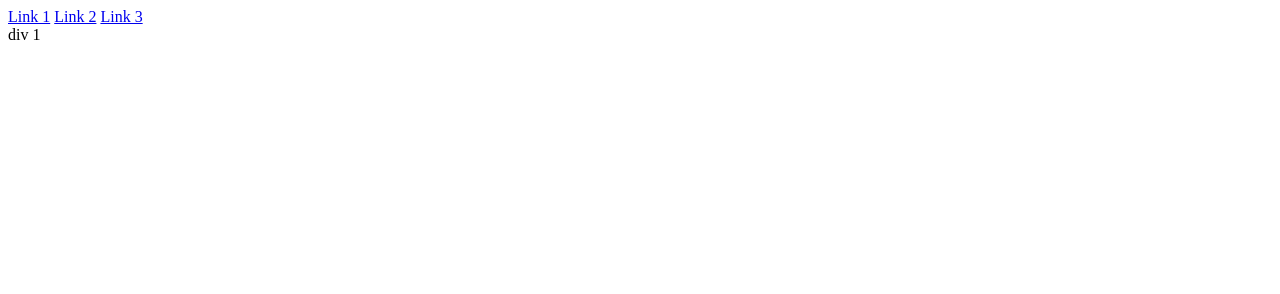
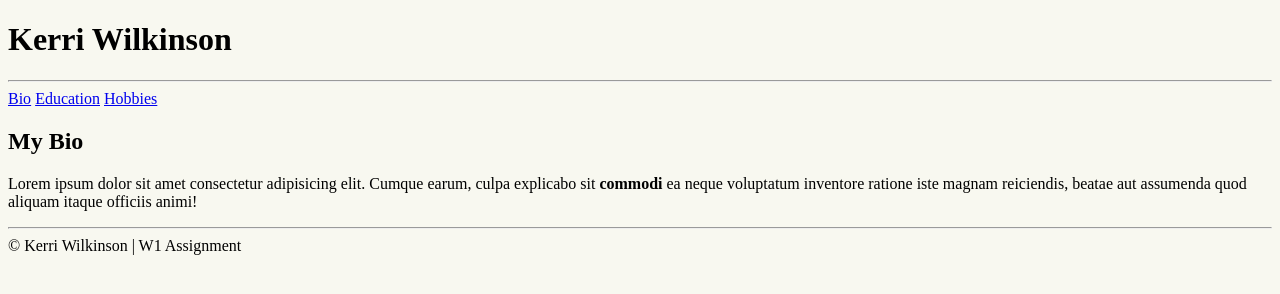
Before and after one commit to curry7455/CSS, a plain HTML site: page Week1/index.html in a window 1280 px wide. Drawn offline with Linux system fonts and the light colour scheme.

Commit message:
homiework

```diff
--- a/Week1/index.html
+++ b/Week1/index.html
@@ -5,22 +5,43 @@
     <meta name="viewport" content="width=device-width, initial-scale=1.0">
     <title>Document</title>
     <style>
+        body{
+            background-color: #f8f8f0;}
         .hide{
             display:none;
         }
 
 
     </style>
+
 </head>
 <body>
+    <h1>Kerri Wilkinson</h1>
+    <hr>
     <div id="nav">
-        <a href="#">Link 1</a>
-        <a href="#">Link 2</a>
-        <a href="#">Link 3</a>
+        <a href="#">Bio</a>
+        <a href="#">Education</a>
+        <a href="#">Hobbies</a>
     </div>
-    <div id="1" class="section">div 1</div>
-    <div id="2" class="section hide">div 2</div>
-    <div id="3" class="section hide">div 3</div>
+    <div id="main">
+        <div id="bio" class="section">
+            <h2>My Bio</h2>
+            <p>Lorem ipsum dolor sit amet consectetur adipisicing elit. Cumque earum, culpa explicabo sit <b>commodi</b> ea neque voluptatum inventore ratione iste magnam reiciendis, beatae aut assumenda quod aliquam itaque officiis animi!</p>
+        </div>
+        <div id="ed" class="section hide">
+            <h2>Education</h2>
+            <p>Lorem ipsum dolor sit amet <i>consectetur</i> adipisicing elit. Cupiditate repudiandae quis atque vitae consequuntur quibusdam officia fugit beatae laboriosam magnam optio error, impedit ea distinctio incidunt? Ea iste magnam vero?</p>
+        </div>
+        <div id="hobbies" class="section hide">
+            <h2>Hobbies</h2>
+            <p>Lorem, ipsum dolor sit amet consectetur <em>adipisicing</em> elit. Ab in impedit error quas deserunt odio perspiciatis dolorem consequuntur id adipisci, beatae optio nihil, laboriosam aspernatur officiis <u>officia</u> recusandae! Earum, reiciendis!</p>
+        </div>
+    </div>
+    <hr>
+    <div id="footer">
+        &copy; Kerri Wilkinson | W1 Assignment
+    </div>
+
 
     <script>
         var a = Array.from(document.querySelectorAll(`a`));
```
